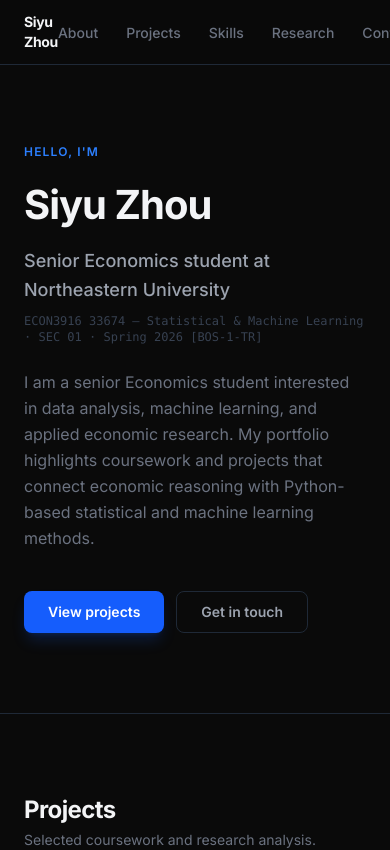
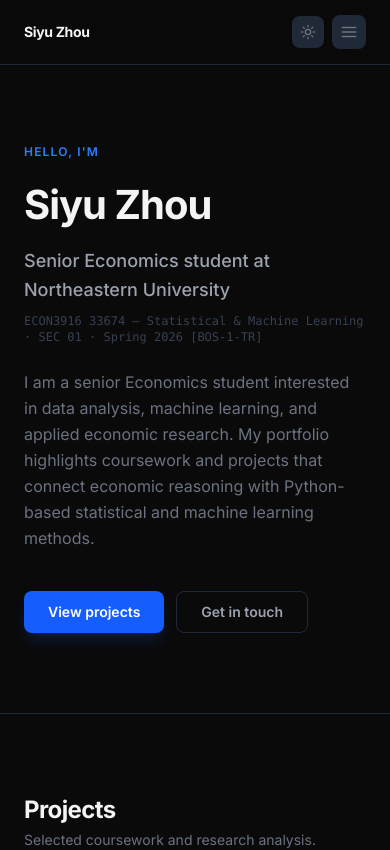
Before and after one commit to zzzzzssyy/Econ-Portfolio, a Next.js app: page / in a window 390 px wide. Shown: the top 850 px of the page. Built offline with nearby package versions, Linux system fonts and the light colour scheme.

Commit message:
Add responsive mobile nav with hamburger menu
Hide links on mobile, show hamburger + always-visible theme toggle.
Dropdown menu closes on link tap. Desktop layout unchanged.

Co-Authored-By: Claude Sonnet 4.6 <noreply@anthropic.com>

```diff
--- a/components/Nav.tsx
+++ b/components/Nav.tsx
@@ -1,5 +1,6 @@
 "use client";
 
+import { useState } from "react";
 import { useTheme } from "./ThemeProvider";
 
 const links = [
@@ -27,14 +28,37 @@ function MoonIcon() {
   );
 }
 
+function HamburgerIcon({ open }: { open: boolean }) {
+  return (
+    <svg width="18" height="18" viewBox="0 0 24 24" fill="none" stroke="currentColor" strokeWidth="2" strokeLinecap="round" strokeLinejoin="round">
+      {open ? (
+        <>
+          <line x1="18" y1="6" x2="6" y2="18" />
+          <line x1="6" y1="6" x2="18" y2="18" />
+        </>
+      ) : (
+        <>
+          <line x1="3" y1="6" x2="21" y2="6" />
+          <line x1="3" y1="12" x2="21" y2="12" />
+          <line x1="3" y1="18" x2="21" y2="18" />
+        </>
+      )}
+    </svg>
+  );
+}
+
 export default function Nav() {
   const { theme, toggle } = useTheme();
+  const [menuOpen, setMenuOpen] = useState(false);
+
+  const closeMenu = () => setMenuOpen(false);
 
   return (
     <header
       className="fixed top-0 left-0 right-0 z-50 backdrop-blur-md border-b"
       style={{ background: "var(--c-nav)", borderColor: "var(--c-border)" }}
     >
+      {/* Main bar */}
       <nav className="max-w-5xl mx-auto px-6 h-16 flex items-center justify-between">
         <a
           href="#about"
@@ -43,7 +67,9 @@ export default function Nav() {
         >
           Siyu Zhou
         </a>
-        <div className="flex items-center gap-6">
+
+        {/* Desktop links */}
+        <div className="hidden md:flex items-center gap-6">
           <ul className="flex gap-7">
             {links.map((link) => (
               <li key={link.href}>
@@ -66,7 +92,47 @@ export default function Nav() {
             {theme === "dark" ? <SunIcon /> : <MoonIcon />}
           </button>
         </div>
+
+        {/* Mobile: toggle + hamburger */}
+        <div className="flex md:hidden items-center gap-2">
+          <button
+            onClick={toggle}
+            aria-label="Toggle theme"
+            className="p-2 rounded-lg transition-all duration-150 hover:text-blue-500"
+            style={{ color: "var(--c-text-3)", background: "var(--c-tag-bg)" }}
+          >
+            {theme === "dark" ? <SunIcon /> : <MoonIcon />}
+          </button>
+          <button
+            onClick={() => setMenuOpen((prev) => !prev)}
+            aria-label="Toggle menu"
+            className="p-2 rounded-lg transition-all duration-150 hover:text-blue-500"
+            style={{ color: "var(--c-text-3)", background: "var(--c-tag-bg)" }}
+          >
+            <HamburgerIcon open={menuOpen} />
+          </button>
+        </div>
       </nav>
+
+      {/* Mobile dropdown menu */}
+      {menuOpen && (
+        <div
+          className="md:hidden border-t px-6 py-4 flex flex-col gap-4"
+          style={{ background: "var(--c-nav)", borderColor: "var(--c-border)" }}
+        >
+          {links.map((link) => (
+            <a
+              key={link.href}
+              href={link.href}
+              onClick={closeMenu}
+              className="text-sm font-medium hover:text-blue-500 transition-colors duration-150 py-1"
+              style={{ color: "var(--c-text-2)" }}
+            >
+              {link.label}
+            </a>
+          ))}
+        </div>
+      )}
     </header>
   );
 }
```
